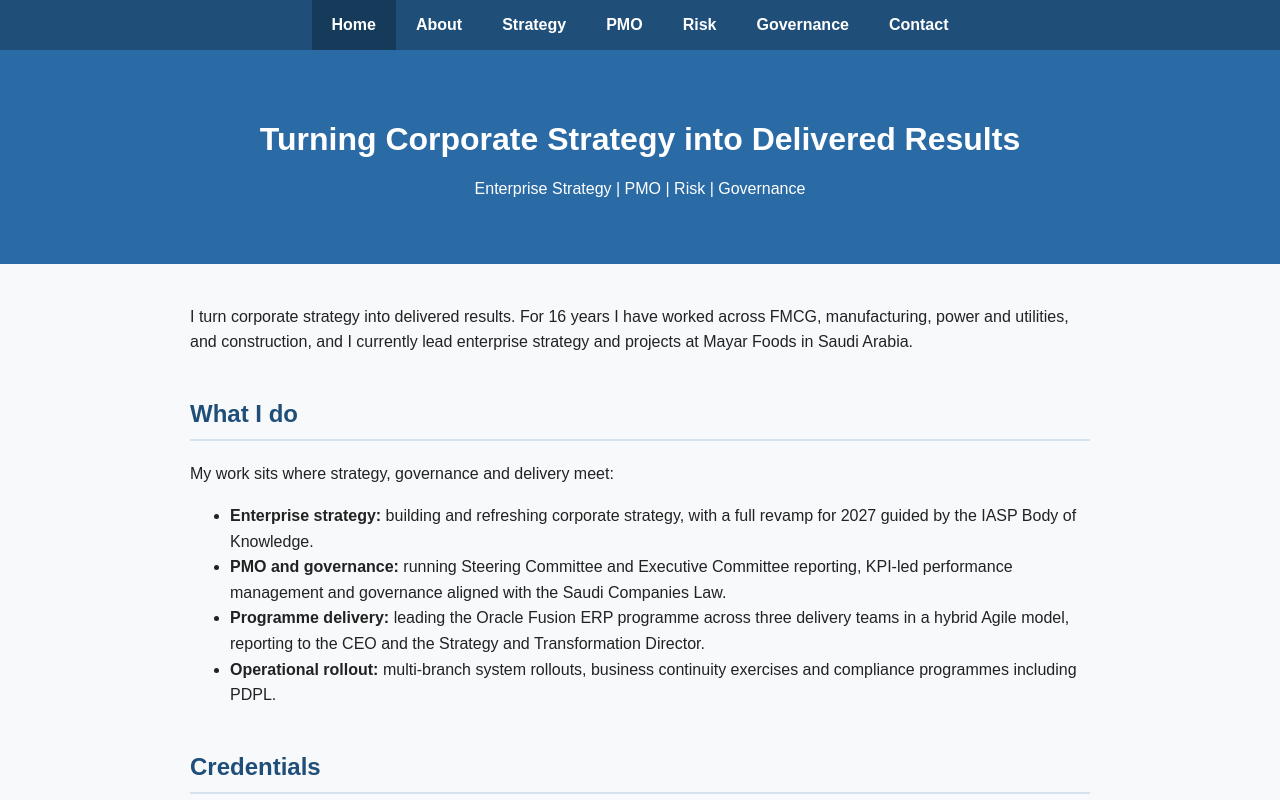
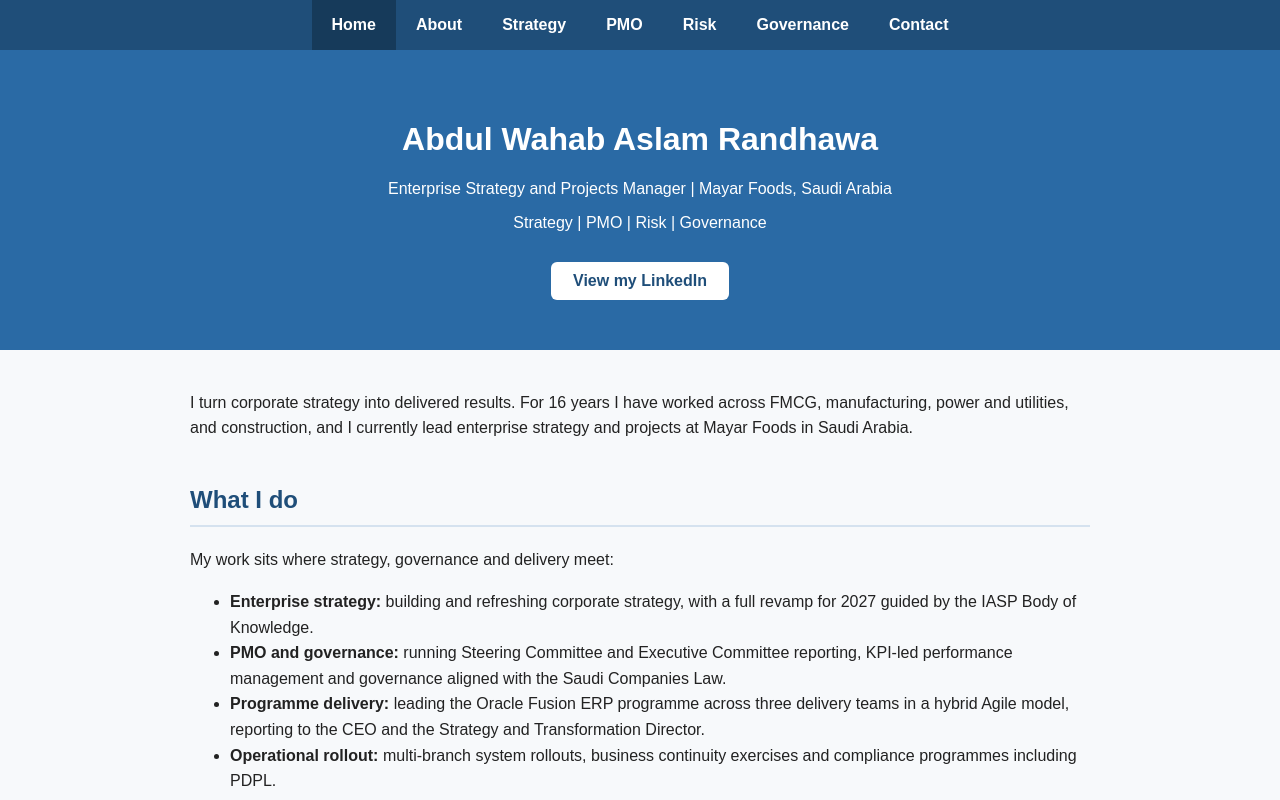
Before and after one commit to Mayar3112/Strategy, a plain HTML site: page index.html in a window 1280 px wide. Shown: the top 800 px of the page. Drawn offline with Linux system fonts and the light colour scheme.

Commit message:
Update index.html

```diff
--- a/index.html
+++ b/index.html
@@ -17,8 +17,10 @@
     <a href="contact.html">Contact</a>
   </nav>
   <header>
-    <h1>Turning Corporate Strategy into Delivered Results</h1>
-    <p>Enterprise Strategy | PMO | Risk | Governance</p>
+    <h1>Abdul Wahab Aslam Randhawa</h1>
+    <p>Enterprise Strategy and Projects Manager | Mayar Foods, Saudi Arabia</p>
+    <p>Strategy | PMO | Risk | Governance</p>
+    <a class="button" href="www.linkedin.com/in/engr-abdul-wahab" target="_blank" rel="noopener">View my LinkedIn</a>
   </header>
   <main>
 
```
